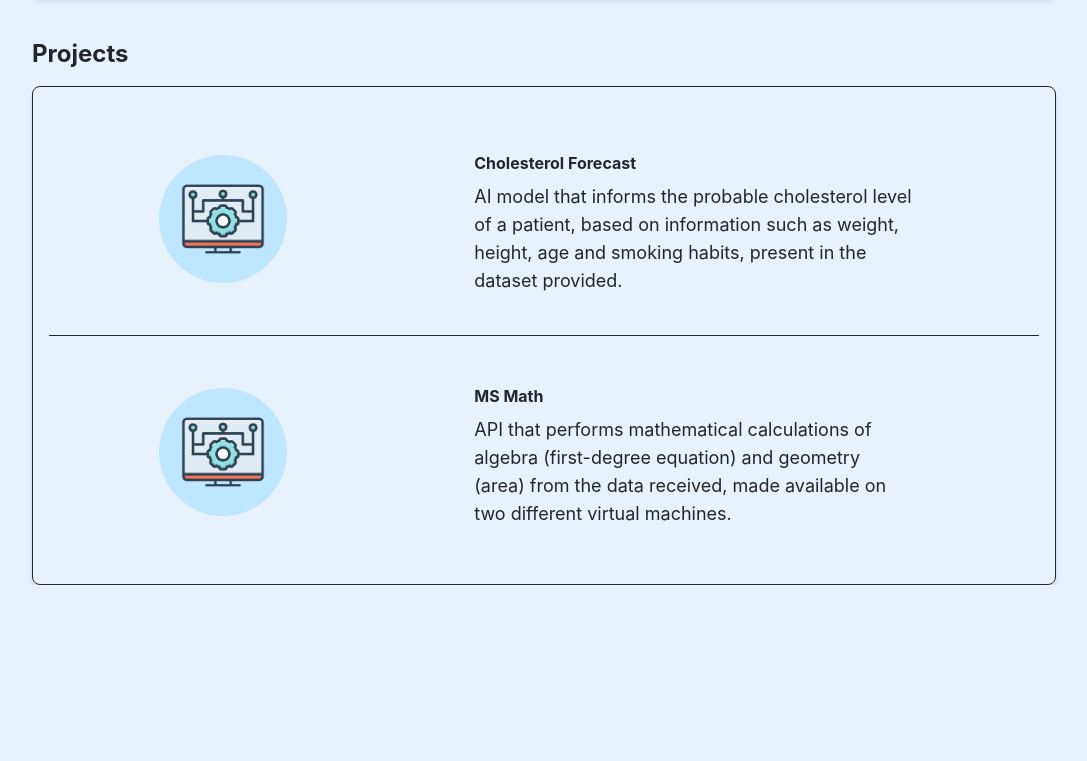
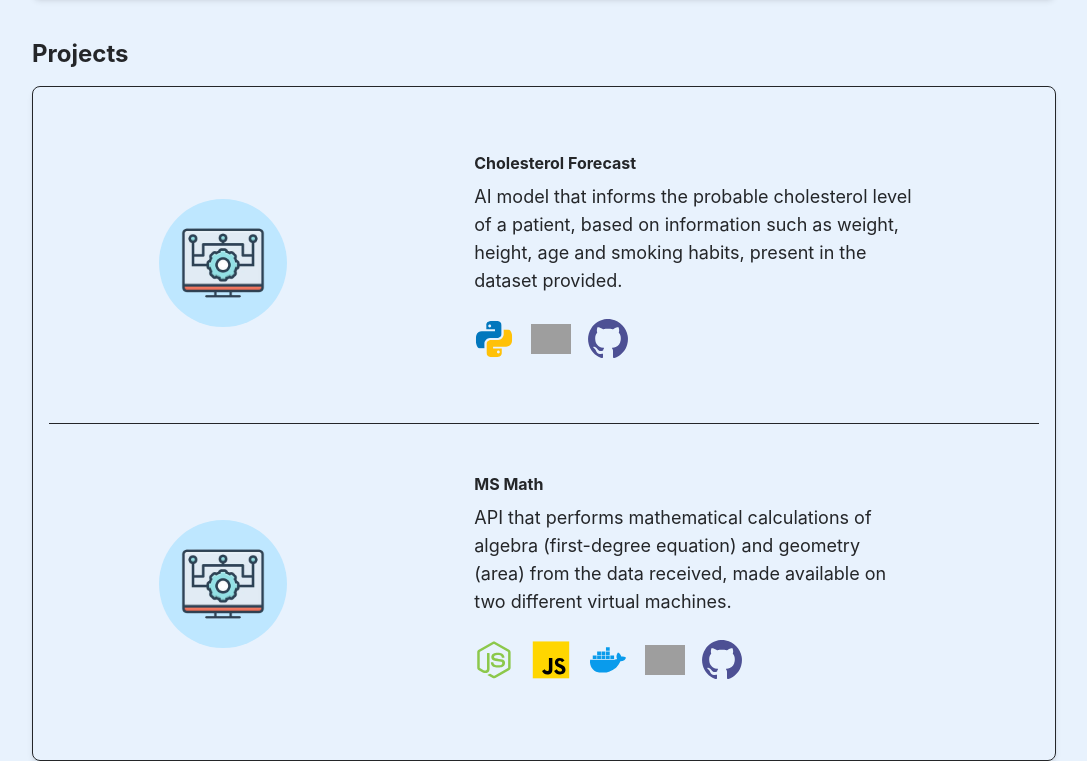
Before and after one commit to fcursino/portfolio, a React (Vite) app: page / in a window 1280 px wide. Shown: the part 826-1587 px from the top of the page, without its empty margins (96-1183 px from the left). Before the commit the page ends 1411 px from the top, so only its background shows below. Built offline with nearby package versions, Linux system fonts and the light colour scheme; grey boxes are pictures that could not be loaded.

Commit message:
displaying technologies used in each project in the project's card

```diff
--- a/src/App.tsx
+++ b/src/App.tsx
@@ -106,6 +106,11 @@ function Content() {
                 <div className="p-4 w-full sm:w-1/2">
                   <p className="py-2"><b>{project.project_title}</b></p>
                   <p className="text-base lg:text-lg">{project.project_description}</p>
+                  <div className="py-6 grid grid-cols-4 sm:grid-cols-6 md:grid-cols-8 gap-4 justify-center items-center">
+                    {project.project_technologies.map((tech) => (
+                      <img src={skills[tech]} className="w-10" />
+                    ))}
+                  </div>
                 </div>
               </div>
             </div>
```
